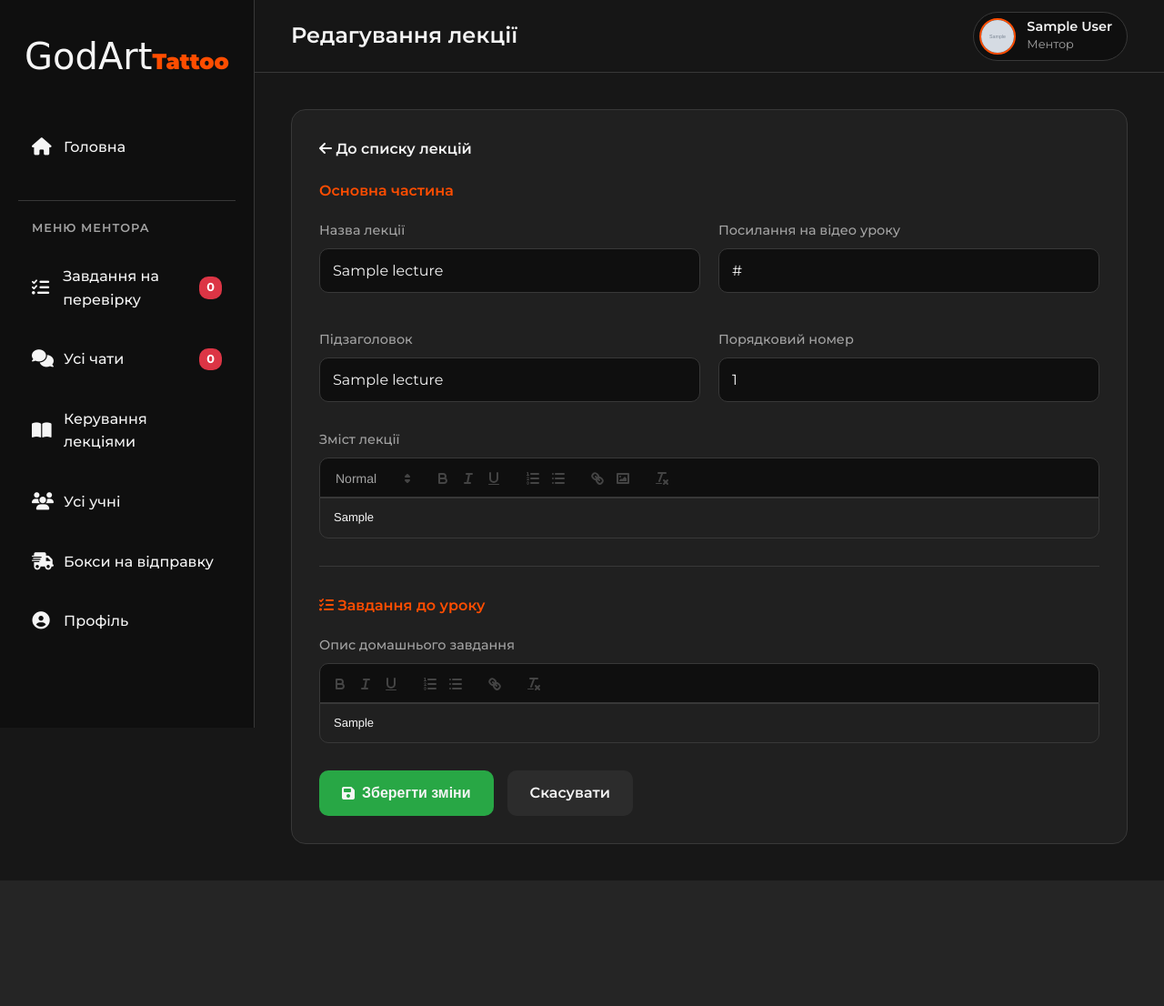
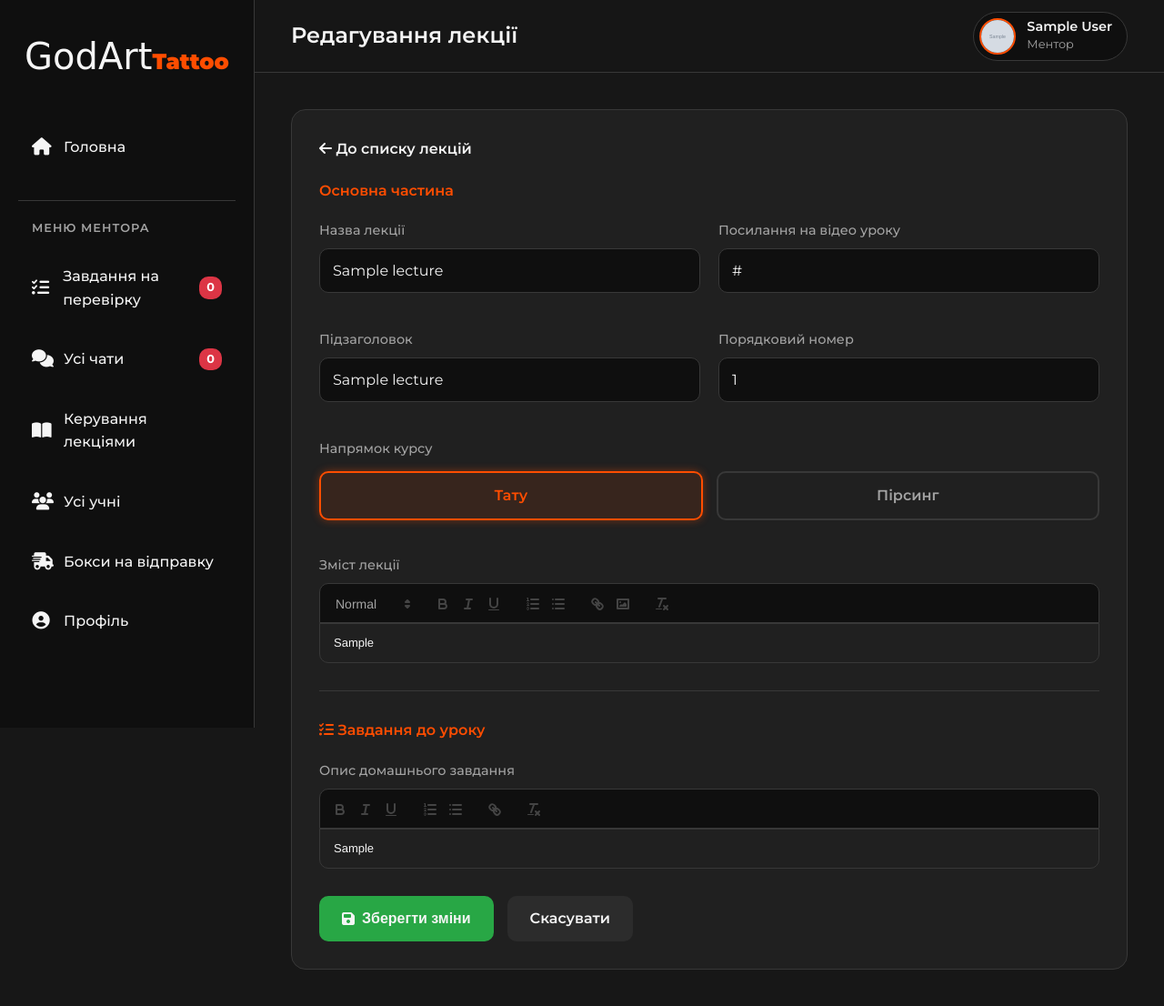
Before and after one commit to stager0/tanja_tattoo_academy, a Django app: page /platform/admin_lecture_edit/1/ in a window 1280 px wide. Shown: the whole page at 91% size. Before the commit the page ends 968 px from the top, so only its background shows below. Run offline with Django 5.2, Linux system fonts and the light colour scheme; a user stored in the database is signed in; tables that the repository leaves empty hold one stand-in row (values such as "Sample post"); grey boxes marked "Sample" are stand-in pictures; parts of the project's set-up code (start-up, migrations or seed data) failed here and were passed over; some libraries are stand-ins or nearby versions; some web fonts are replaced.

Commit message:
feat(templates): add new field 'course direction' in admin-lecture-edit

```diff
--- a/templates/admin_templates/admin-lecture-edit.html
+++ b/templates/admin_templates/admin-lecture-edit.html
@@ -7,37 +7,44 @@
 {% block styles %}
   {{ block.super }}
   <style>
-      /* Стиль для полей ввода, который пропал */
       .form-control {
-          width: 100%;
-          background-color: var(--bg-dark);
-          border: 1px solid var(--border-color);
-          border-radius: var(--border-radius-small);
-          padding: 14px;
-          color: var(--text-light);
-          font-family: var(--font-primary);
-          font-size: 1rem;
-          transition: all var(--transition-fast);
+          width: 100%; background-color: var(--bg-dark); border: 1px solid var(--border-color);
+          border-radius: var(--border-radius-small); padding: 14px; color: var(--text-light);
+          font-family: var(--font-primary); font-size: 1rem; transition: all var(--transition-fast);
       }
-
       .form-control:focus {
-          outline: none;
-          border-color: var(--primary-orange);
-          box-shadow: 0 0 0 3px var(--accent-glow);
+          outline: none; border-color: var(--primary-orange); box-shadow: 0 0 0 3px var(--accent-glow);
       }
-
-      /* Адаптивность для сетки формы на мобильных устройствах */
       @media (max-width: 768px) {
-          .form-grid {
-              grid-template-columns: 1fr; /* На мобильных сетка будет в одну колонку */
-          }
+          .form-grid { grid-template-columns: 1fr; }
+      }
+      .input-group.full-width-grid-item {
+          grid-column: 1 / -1;
+      }
+      .course-direction-chooser {
+          display: flex; gap: 15px; margin-top: 5px;
+      }
+      .course-direction-chooser input[type="radio"] {
+          display: none;
+      }
+      .course-direction-chooser label {
+          flex: 1; display: flex; align-items: center; justify-content: center; gap: 10px;
+          padding: 12px; border: 2px solid var(--border-color); border-radius: var(--border-radius-small);
+          cursor: pointer; transition: all var(--transition-fast); font-weight: 600; font-size: 1rem;
+      }
+      .course-direction-chooser label:hover {
+          border-color: var(--text-medium); background-color: var(--bg-surface-light);
+      }
+      .course-direction-chooser input[type="radio"]:checked + label {
+          border-color: var(--primary-orange); background-color: rgba(255, 77, 0, 0.1);
+          color: var(--primary-orange); box-shadow: 0 0 10px var(--accent-glow);
       }
   </style>
 {% endblock %}
 
 {% block content %}
   <div class="card">
-    <a href="{% url 'admin_lecture_list' %}" class="back-link"><i class="fas fa-arrow-left"></i> До списку лекцій</a>
+    <a href="{% url 'admin_lecture_list' %}?course={{ course_type }}" class="back-link"><i class="fas fa-arrow-left"></i> До списку лекцій</a>
 
     <form id="edit-lecture-form" method="POST" style="margin-top: 20px;">
       {% csrf_token %}
@@ -80,6 +87,17 @@
             <div class="error-text">{{ form.position_number.errors }}</div>
           {% endif %}
         </div>
+
+        <div class="input-group full-width-grid-item">
+            <label>Напрямок курсу</label>
+            <div class="course-direction-chooser">
+                {% for radio in form.direction %}
+                    {{ radio.tag }} <label for="{{ radio.id_for_label }}">{{ radio.choice_label|safe }}</label> {% endfor %}
+            </div>
+            {% if form.direction.errors %}
+                <div class="error-text">{{ form.direction.errors }}</div>
+            {% endif %}
+        </div>
       </div>
 
       <div class="input-group" style="margin-top: 10px; margin-bottom: 30px;">
@@ -120,18 +138,23 @@
           function createQuillEditor(textareaSelector, placeholder, isSimpleToolbar = false) {
               const textarea = document.querySelector(textareaSelector);
               if (!textarea) return null;
+
               const editorDiv = document.createElement('div');
               textarea.parentNode.insertBefore(editorDiv, textarea);
               textarea.style.display = 'none';
+
               const toolbarOptions = isSimpleToolbar
                   ? [['bold', 'italic', 'underline'], [{'list': 'ordered'}, {'list': 'bullet'}], ['link'], ['clean']]
                   : [[{'header': [1, 2, 3, false]}], ['bold', 'italic', 'underline'], [{'list': 'ordered'}, {'list': 'bullet'}], ['link', 'image'], ['clean']];
+
               const quill = new Quill(editorDiv, {
                   theme: 'snow',
                   modules: {toolbar: toolbarOptions},
                   placeholder: placeholder
               });
+
               quill.root.innerHTML = textarea.value;
+
               return {quill, textarea};
           }
 
```
